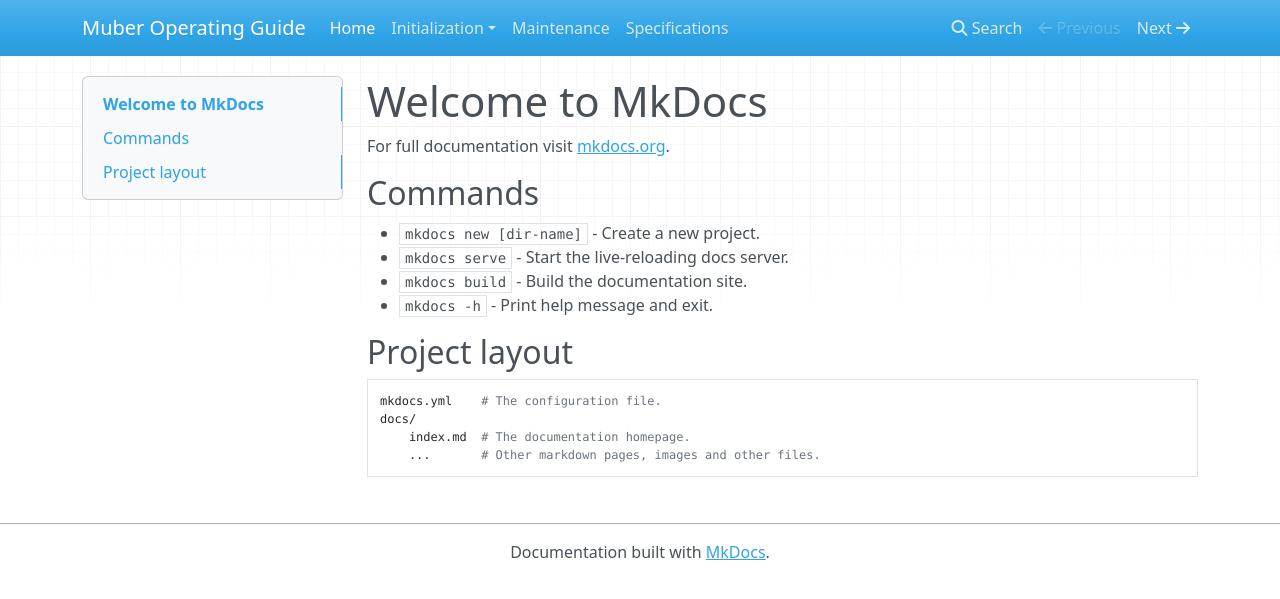
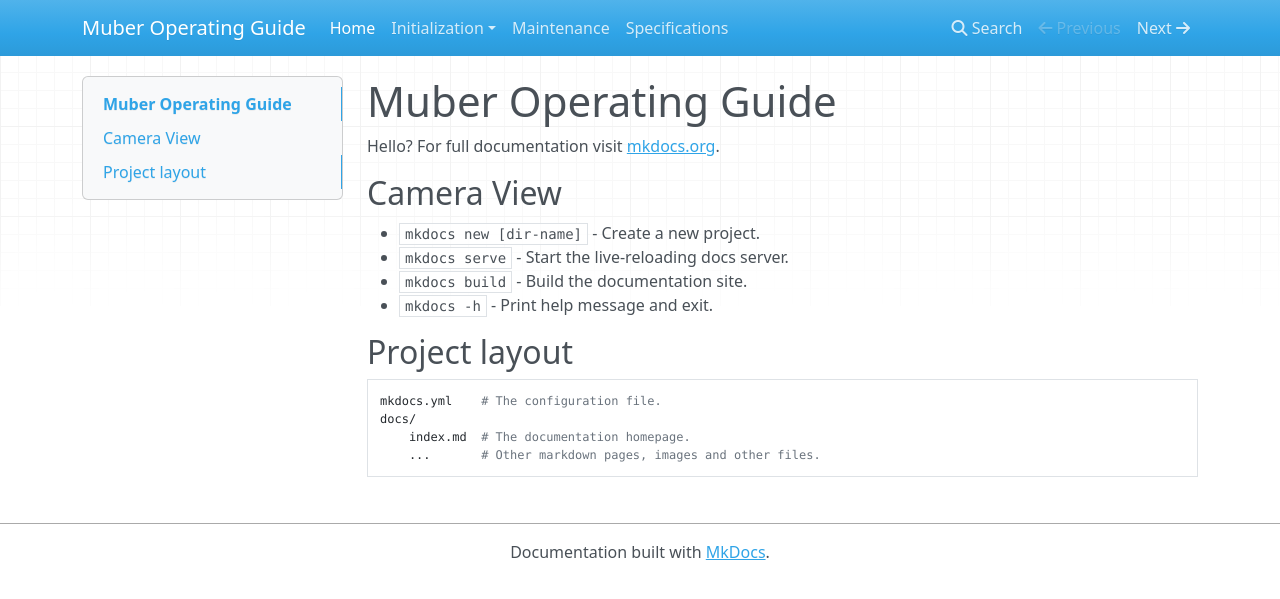
Before and after one commit to JArauj0/Muber_git, an MkDocs documentation site: the page built from docs/index.md, in a window 1280 px wide. Shown: the top 599 px of the page. Built offline with MkDocs 1.6.1, drawn with Linux system fonts in a browser that asks for light colours; nearby versions of some CDN libraries.

Commit message:
first trial

```diff
--- a/docs/index.md
+++ b/docs/index.md
@@ -1,8 +1,9 @@
-# Welcome to MkDocs
+# Muber Operating Guide
 
+Hello?
 For full documentation visit [mkdocs.org](https://www.mkdocs.org).
 
-## Commands
+## Camera View
 
 * `mkdocs new [dir-name]` - Create a new project.
 * `mkdocs serve` - Start the live-reloading docs server.
```
Also changed, not shown: site/index.html.
